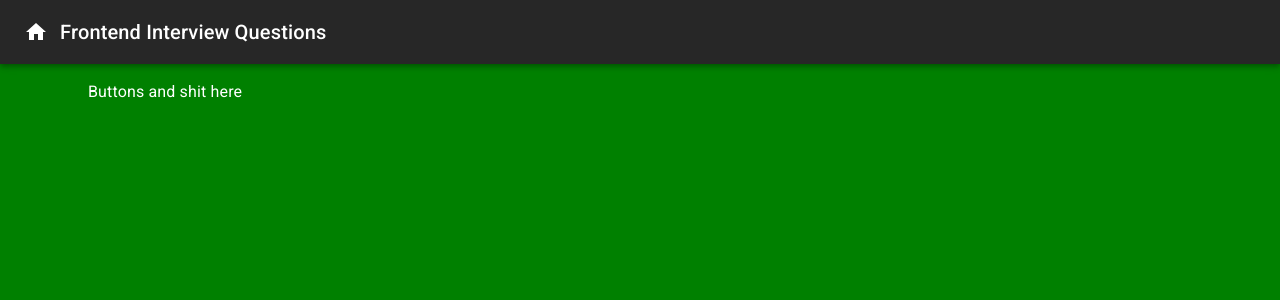
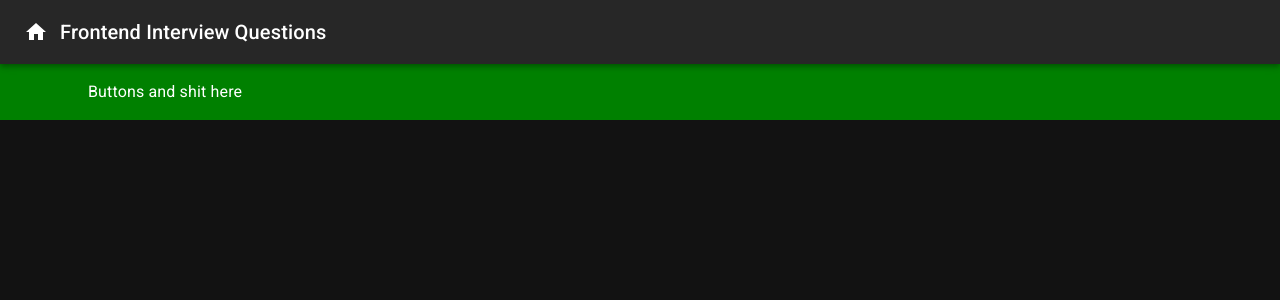
Before and after one commit to xianjinseow92/frontend-interview-prac, a React (Create React App) app: page /home in a window 1280 px wide. Shown: the top 300 px of the page. Built offline with nearby package versions, Linux system fonts and the light colour scheme.

Commit message:
add fallback routes and solve height and color issues

```diff
--- a/src/App.tsx
+++ b/src/App.tsx
@@ -1,7 +1,7 @@
 import CssBaseline from "@mui/material/CssBaseline";
 import { ThemeProvider } from "@mui/material/styles";
 import theme from "styles/theme";
-import routes from "routes/routes";
+import routes, { fallBackRoutes } from "routes/routes";
 import AppLayout from "layout/AppLayout"; // contains header that does navigation back to main page
 import { Routes, Route } from "react-router-dom";
 import map from "lodash/map";
@@ -17,6 +17,8 @@ function App() {
           {map(routes, (route: IRoute) => {
             return <Route path={route.path} element={route.component} key={route.path}/>;
           })}
+          {/* No match route. Routes to this page when no routes match at all */}
+          <Route path="*" element={fallBackRoutes[0].component}/>
         </Routes>
       </AppLayout>
     </ThemeProvider>
--- a/src/index.css
+++ b/src/index.css
@@ -25,5 +25,5 @@ code {
 }
 
 #root {
-  height: 100vh;
+  height: 100%;
 }
--- a/src/routes/routes.tsx
+++ b/src/routes/routes.tsx
@@ -13,11 +13,14 @@ const routes: IRoute[] = [
     {
         path: paths.HOME,
         component: <MainPage/>
-    },
+    }
+];
+
+export const fallBackRoutes: IRoute[] = [
     {
         path: paths.NOT_FOUND,
         component: <NotFound/>
     }
-];
+]
 
 export default routes;
```
